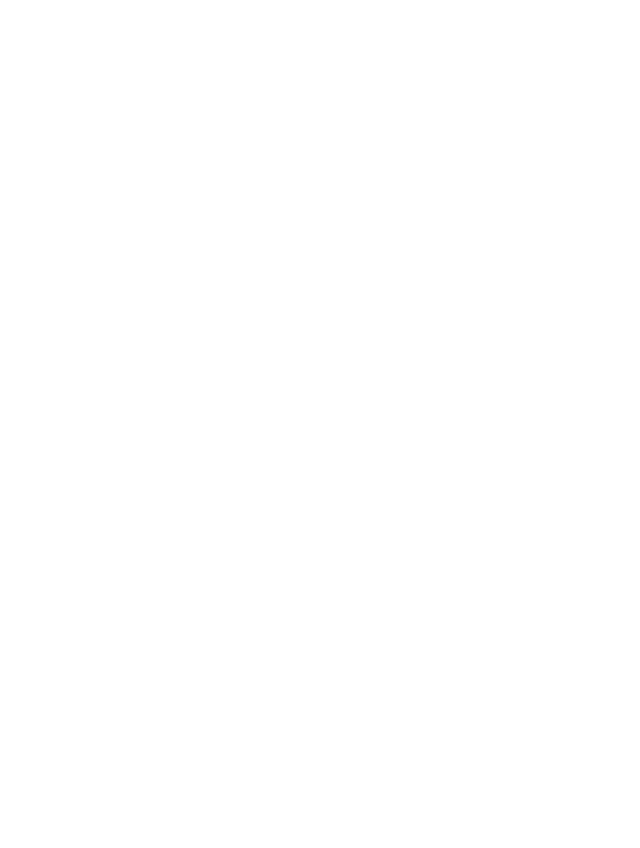
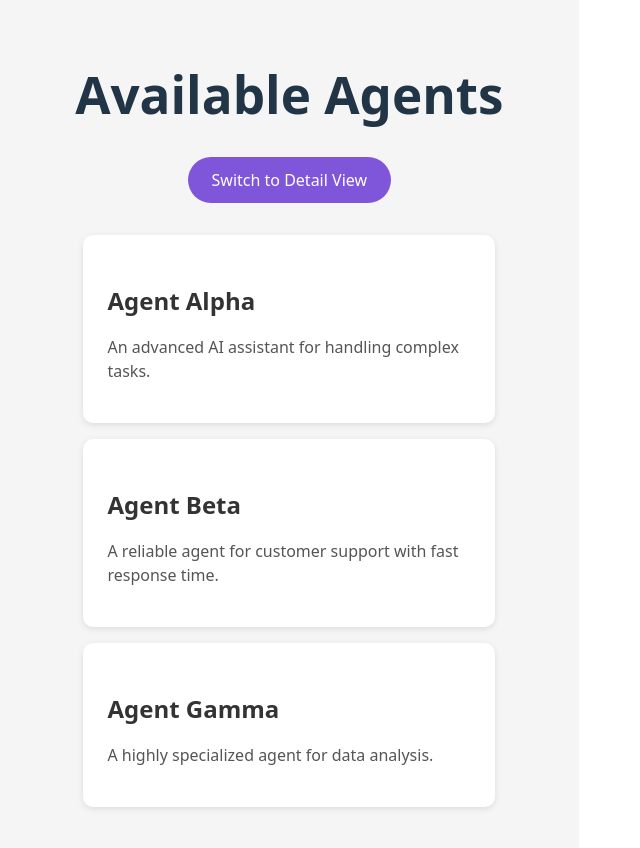
Before and after one commit to alvin-zhaf/Iris-deploy, a React (Vite) app in the folder frontend/: page /agents in a window 1280 px wide. Before the commit this address had no page. Shown: the top 848 px of the page, without its empty margins (0-640 px from the left). Before the commit the page ends 800 px from the top, so only its background shows below. Built offline with nearby package versions, Linux system fonts and the light colour scheme.

Commit message:
basic design for agents page

```diff
--- /dev/null
+++ b/frontend/src/screens/Agents.tsx
@@ -0,0 +1,125 @@
+import React, { useState } from "react";
+import styled from "styled-components";
+
+// Basic styling for the page
+const Container = styled.div`
+  padding: 2rem;
+  background-color: #f5f5f5;
+  height: 100vh;
+  display: flex;
+  flex-direction: column;
+  align-items: center;
+`;
+
+const AgentListContainer = styled.div`
+  width: 80%;
+  margin-top: 2rem;
+`;
+
+const AgentCard = styled.div`
+  background-color: #fff;
+  border-radius: 10px;
+  box-shadow: 0 2px 6px rgba(0, 0, 0, 0.1);
+  padding: 1.5rem;
+  margin-bottom: 1rem;
+  transition: transform 0.3s ease;
+
+  &:hover {
+    transform: scale(1.02);
+  }
+`;
+
+const AgentTitle = styled.h3`
+  font-size: 1.5rem;
+  margin-bottom: 1rem;
+  color: #333;
+`;
+
+const AgentDescription = styled.p`
+  font-size: 1rem;
+  margin-bottom: 1rem;
+  color: #555;
+`;
+
+const PerformanceMetrics = styled.div`
+  font-size: 0.9rem;
+  color: #888;
+  margin-bottom: 1rem;
+`;
+
+const ToggleButton = styled.button`
+  background-color: #7f56d9;
+  color: white;
+  padding: 0.75rem 1.5rem;
+  border: none;
+  border-radius: 25px;
+  font-size: 1rem;
+  cursor: pointer;
+  transition: background-color 0.3s ease;
+
+  &:hover {
+    background-color: #9b66ff;
+  }
+
+  &:active {
+    transform: scale(0.98);
+  }
+`;
+
+const agentsData = [
+  {
+    name: "Agent Alpha",
+    description: "An advanced AI assistant for handling complex tasks.",
+    performance: { speed: "90%", accuracy: "85%" },
+  },
+  {
+    name: "Agent Beta",
+    description:
+      "A reliable agent for customer support with fast response time.",
+    performance: { speed: "80%", accuracy: "90%" },
+  },
+  {
+    name: "Agent Gamma",
+    description: "A highly specialized agent for data analysis.",
+    performance: { speed: "70%", accuracy: "95%" },
+  },
+];
+
+const Agents: React.FC = () => {
+  const [isDetailView, setIsDetailView] = useState(false);
+
+  const toggleView = () => {
+    setIsDetailView(!isDetailView);
+  };
+
+  return (
+    <Container>
+      <h1>Available Agents</h1>
+      <ToggleButton onClick={toggleView}>
+        {isDetailView ? "Switch to List View" : "Switch to Detail View"}
+      </ToggleButton>
+
+      <AgentListContainer>
+        {agentsData.map((agent, index) => (
+          <AgentCard key={index}>
+            <AgentTitle>{agent.name}</AgentTitle>
+            <AgentDescription>{agent.description}</AgentDescription>
+
+            {isDetailView && (
+              <PerformanceMetrics>
+                <p>
+                  <strong>Speed:</strong> {agent.performance.speed}
+                </p>
+                <p>
+                  <strong>Accuracy:</strong> {agent.performance.accuracy}
+                </p>
+              </PerformanceMetrics>
+            )}
+          </AgentCard>
+        ))}
+      </AgentListContainer>
+    </Container>
+  );
+};
+
+export default Agents;
--- a/frontend/src/screens/App.tsx
+++ b/frontend/src/screens/App.tsx
@@ -12,6 +12,7 @@
 import Logo from "../assets/logo.svg";
 import styled from "styled-components";
 import Dashboard from "./Dashboard";
+import Agents from "./Agents";
 
 function HomeScreen({
   walletAddress,
@@ -134,6 +135,7 @@
           }
         />
         <Route path="/dashboard" element={<Dashboard />} />
+        <Route path="/agents" element={<Agents />} />
       </Routes>
     </BrowserRouter>
   );
```
